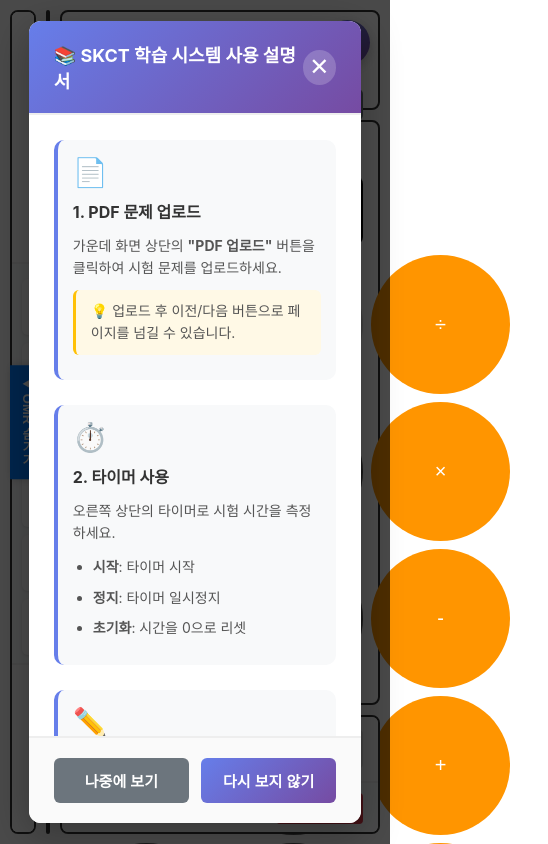
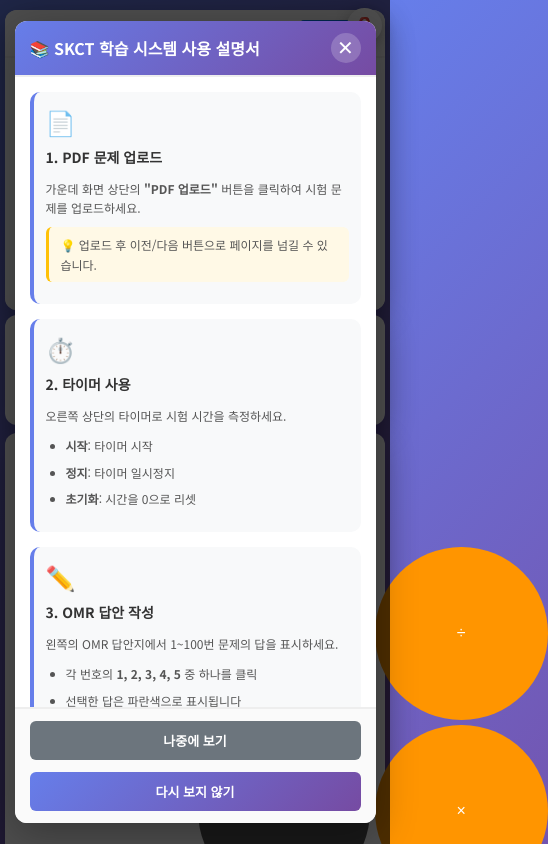
Before and after one commit to kimhyunji24/SKCT, a React (Vite) app: page / in a window 390 px wide. Shown: the top 844 px of the page, 548 px wide, since content can reach past the window. Built offline with nearby package versions, Linux system fonts and the light colour scheme.

Commit message:
UI 개선: Noto Sans KR 폰트 적용, 그라데이션 배경, 반응형 디자인 추가

```diff
--- a/index.html
+++ b/index.html
@@ -4,6 +4,9 @@
   <meta charset="UTF-8">
   <meta name="viewport" content="width=device-width, initial-scale=1.0">
   <title>SKCT 학습 시스템</title>
+  <link rel="preconnect" href="https://fonts.googleapis.com">
+  <link rel="preconnect" href="https://fonts.gstatic.com" crossorigin>
+  <link href="https://fonts.googleapis.com/css2?family=Noto+Sans+KR:wght@300;400;500;600;700&display=swap" rel="stylesheet">
 </head>
 <body>
   <div id="root"></div>
--- a/src/App.css
+++ b/src/App.css
@@ -2,36 +2,37 @@
   display: flex;
   width: 100vw;
   height: 100vh;
-  gap: 10px;
-  padding: 10px;
-  background-color: #f5f5f5;
+  gap: 15px;
+  padding: 15px;
+  background: linear-gradient(135deg, #667eea 0%, #764ba2 100%);
   position: relative;
 }
 
 .omr-toggle-btn {
   position: absolute;
   top: 50%;
-  left: 10px;
+  left: 15px;
   transform: translateY(-50%);
   z-index: 1000;
-  padding: 12px 8px;
-  background-color: #007bff;
+  padding: 14px 10px;
+  background: linear-gradient(135deg, #667eea 0%, #764ba2 100%);
   color: white;
   border: none;
-  border-radius: 0 8px 8px 0;
+  border-radius: 0 12px 12px 0;
   cursor: pointer;
   font-size: 13px;
   font-weight: 600;
   writing-mode: vertical-rl;
   text-orientation: mixed;
-  box-shadow: 2px 0 8px rgba(0,0,0,0.2);
+  box-shadow: 0 4px 15px rgba(0, 0, 0, 0.3);
   transition: all 0.3s ease;
   white-space: nowrap;
 }
 
 .omr-toggle-btn:hover {
-  background-color: #0056b3;
-  left: 12px;
+  left: 18px;
+  box-shadow: 0 6px 20px rgba(0, 0, 0, 0.4);
+  transform: translateY(-50%) scale(1.02);
 }
 
 .omr-toggle-btn:active {
@@ -40,27 +41,29 @@
 
 .help-btn {
   position: absolute;
-  top: 20px;
-  right: 20px;
+  top: 25px;
+  right: 25px;
   z-index: 1000;
-  width: 45px;
-  height: 45px;
-  background: linear-gradient(135deg, #667eea 0%, #764ba2 100%);
-  color: white;
+  width: 50px;
+  height: 50px;
+  background: white;
+  color: #667eea;
   border: none;
   border-radius: 50%;
   cursor: pointer;
-  font-size: 22px;
+  font-size: 24px;
   display: flex;
   align-items: center;
   justify-content: center;
-  box-shadow: 0 4px 12px rgba(0, 0, 0, 0.2);
+  box-shadow: 0 4px 15px rgba(0, 0, 0, 0.3);
   transition: all 0.3s ease;
 }
 
 .help-btn:hover {
-  transform: scale(1.1) rotate(15deg);
-  box-shadow: 0 6px 16px rgba(102, 126, 234, 0.4);
+  transform: scale(1.15) rotate(15deg);
+  box-shadow: 0 6px 20px rgba(0, 0, 0, 0.4);
+  background: linear-gradient(135deg, #667eea 0%, #764ba2 100%);
+  color: white;
 }
 
 .help-btn:active {
@@ -68,13 +71,14 @@
 }
 
 .omr-panel {
-  width: 280px;
+  width: 300px;
   display: flex;
   flex-direction: column;
   background-color: white;
-  border: 2px solid #333;
-  border-radius: 8px;
+  border: none;
+  border-radius: 16px;
   overflow: hidden;
+  box-shadow: 0 8px 30px rgba(0, 0, 0, 0.3);
   animation: slideIn 0.3s ease-out;
 }
 
@@ -94,9 +98,10 @@
   display: flex;
   flex-direction: column;
   background-color: white;
-  border: 2px solid #333;
-  border-radius: 8px;
+  border: none;
+  border-radius: 16px;
   overflow: hidden;
+  box-shadow: 0 8px 30px rgba(0, 0, 0, 0.3);
 }
 
 .right-panel {
@@ -108,26 +113,152 @@
 
 .timer-section {
   background-color: white;
-  border: 2px solid #333;
-  border-radius: 8px;
-  padding: 15px;
-  height: 100px;
+  border: none;
+  border-radius: 16px;
+  padding: 20px;
+  height: 110px;
+  box-shadow: 0 8px 30px rgba(0, 0, 0, 0.3);
 }
 
 .calculator-section {
   background-color: white;
-  border: 2px solid #333;
-  border-radius: 8px;
-  padding: 15px;
+  border: none;
+  border-radius: 16px;
+  padding: 20px;
   flex: 0 0 auto;
+  box-shadow: 0 8px 30px rgba(0, 0, 0, 0.3);
 }
 
 .notepad-section {
   flex: 1;
   background-color: white;
-  border: 2px solid #333;
-  border-radius: 8px;
+  border: none;
+  border-radius: 16px;
   overflow: hidden;
   display: flex;
   flex-direction: column;
+  box-shadow: 0 8px 30px rgba(0, 0, 0, 0.3);
 }
+
+/* 반응형 디자인 */
+
+/* 태블릿 (1024px 이하) */
+@media (max-width: 1024px) {
+  .app {
+    padding: 10px;
+    gap: 10px;
+  }
+
+  .omr-panel {
+    width: 250px;
+  }
+
+  .right-panel {
+    width: 280px;
+  }
+
+  .help-btn {
+    width: 45px;
+    height: 45px;
+    font-size: 20px;
+    top: 15px;
+    right: 15px;
+  }
+
+  .omr-toggle-btn {
+    font-size: 12px;
+    padding: 12px 8px;
+  }
+}
+
+/* 모바일 가로 / 작은 태블릿 (768px 이하) */
+@media (max-width: 768px) {
+  .app {
+    flex-direction: column;
+    padding: 8px;
+    gap: 8px;
+  }
+
+  .omr-panel,
+  .middle-panel,
+  .right-panel {
+    width: 100% !important;
+    max-width: 100%;
+  }
+
+  .omr-panel {
+    height: auto;
+    max-height: 40vh;
+  }
+
+  .middle-panel {
+    flex: 1;
+    min-height: 300px;
+  }
+
+  .right-panel {
+    flex-direction: row;
+    gap: 8px;
+    height: auto;
+  }
+
+  .timer-section {
+    flex: 1;
+    height: auto;
+    min-height: 80px;
+  }
+
+  .calculator-section {
+    flex: 1;
+  }
+
+  .notepad-section {
+    flex: 1;
+    min-height: 200px;
+  }
+
+  .help-btn {
+    width: 40px;
+    height: 40px;
+    font-size: 18px;
+    top: 12px;
+    right: 12px;
+  }
+
+  .omr-toggle-btn {
+    display: none;
+  }
+}
+
+/* 모바일 세로 (480px 이하) */
+@media (max-width: 480px) {
+  .app {
+    padding: 5px;
+    gap: 5px;
+  }
+
+  .omr-panel,
+  .middle-panel,
+  .right-panel {
+    border-radius: 12px;
+  }
+
+  .timer-section,
+  .calculator-section,
+  .notepad-section {
+    border-radius: 12px;
+    padding: 15px;
+  }
+
+  .right-panel {
+    flex-direction: column;
+  }
+
+  .help-btn {
+    width: 35px;
+    height: 35px;
+    font-size: 16px;
+    top: 8px;
+    right: 8px;
+  }
+}
--- a/src/components/Calculator.css
+++ b/src/components/Calculator.css
@@ -78,3 +78,46 @@
   grid-column: span 2;
   border-radius: 50px;
 }
+
+/* 반응형 */
+@media (max-width: 768px) {
+  .calc-header {
+    font-size: 14px;
+  }
+
+  .calc-display {
+    font-size: 28px;
+    padding: 12px;
+    min-height: 45px;
+  }
+
+  .calc-buttons button {
+    padding: 15px;
+    font-size: 18px;
+  }
+
+  .calc-buttons {
+    gap: 6px;
+  }
+}
+
+@media (max-width: 480px) {
+  .calc-header {
+    font-size: 13px;
+  }
+
+  .calc-display {
+    font-size: 24px;
+    padding: 10px;
+    min-height: 40px;
+  }
+
+  .calc-buttons button {
+    padding: 12px;
+    font-size: 16px;
+  }
+
+  .calc-buttons {
+    gap: 5px;
+  }
+}
--- a/src/components/NotePad.css
+++ b/src/components/NotePad.css
@@ -121,3 +121,87 @@
   cursor: crosshair;
   background-color: white;
 }
+
+/* 반응형 */
+@media (max-width: 768px) {
+  .notepad-header {
+    padding: 10px 12px;
+  }
+
+  .mode-toggle button {
+    font-size: 12px;
+    padding: 6px 12px;
+  }
+
+  .notepad-toolbar,
+  .drawing-toolbar {
+    padding: 8px 12px;
+    gap: 10px;
+  }
+
+  .tool-group {
+    font-size: 12px;
+  }
+
+  .clear-btn {
+    font-size: 12px;
+    padding: 5px 10px;
+  }
+
+  .notepad-textarea {
+    font-size: 13px;
+    padding: 12px;
+  }
+
+  .color-picker {
+    width: 35px;
+    height: 25px;
+  }
+
+  .line-width-slider {
+    width: 60px;
+  }
+}
+
+@media (max-width: 480px) {
+  .notepad-header {
+    padding: 8px 10px;
+  }
+
+  .mode-toggle button {
+    font-size: 11px;
+    padding: 5px 10px;
+  }
+
+  .notepad-toolbar,
+  .drawing-toolbar {
+    padding: 6px 10px;
+    gap: 8px;
+    flex-wrap: wrap;
+  }
+
+  .tool-group {
+    font-size: 11px;
+  }
+
+  .clear-btn {
+    font-size: 11px;
+    padding: 4px 8px;
+    width: 100%;
+    margin-left: 0;
+  }
+
+  .notepad-textarea {
+    font-size: 12px;
+    padding: 10px;
+  }
+
+  .color-picker {
+    width: 30px;
+    height: 25px;
+  }
+
+  .line-width-slider {
+    width: 50px;
+  }
+}
--- a/src/components/OMRSheet.css
+++ b/src/components/OMRSheet.css
@@ -306,3 +306,70 @@
 .grading-section::-webkit-scrollbar-thumb:hover {
   background: #555;
 }
+
+/* 반응형 */
+@media (max-width: 768px) {
+  .omr-header h2 {
+    font-size: 16px;
+  }
+
+  .omr-actions {
+    flex-wrap: wrap;
+  }
+
+  .grade-btn,
+  .clear-all-btn {
+    font-size: 12px;
+    padding: 6px 12px;
+  }
+
+  .question-number {
+    min-width: 30px;
+    font-size: 12px;
+  }
+
+  .choice-btn {
+    font-size: 12px;
+    min-width: 30px;
+    padding: 8px;
+  }
+
+  .omr-grid {
+    gap: 6px;
+  }
+
+  .omr-row {
+    gap: 8px;
+    padding: 6px 10px;
+  }
+}
+
+@media (max-width: 480px) {
+  .omr-header {
+    padding: 12px 15px;
+  }
+
+  .omr-header h2 {
+    font-size: 14px;
+  }
+
+  .question-number {
+    min-width: 25px;
+    font-size: 11px;
+  }
+
+  .choice-btn {
+    font-size: 11px;
+    min-width: 25px;
+    padding: 6px;
+  }
+
+  .omr-grid {
+    gap: 5px;
+  }
+
+  .omr-row {
+    gap: 6px;
+    padding: 5px 8px;
+  }
+}
--- a/src/components/PDFViewer.css
+++ b/src/components/PDFViewer.css
@@ -93,3 +93,69 @@
   color: #999;
   font-size: 18px;
 }
+
+/* 반응형 */
+@media (max-width: 768px) {
+  .pdf-header {
+    padding: 12px 15px;
+  }
+
+  .pdf-header h2 {
+    font-size: 16px;
+  }
+
+  .upload-btn {
+    font-size: 12px;
+    padding: 6px 12px;
+  }
+
+  .pdf-content {
+    padding: 15px;
+  }
+
+  .pdf-controls button {
+    font-size: 12px;
+    padding: 6px 12px;
+  }
+
+  .page-info {
+    font-size: 12px;
+  }
+
+  .pdf-placeholder {
+    font-size: 14px;
+  }
+}
+
+@media (max-width: 480px) {
+  .pdf-header {
+    padding: 10px 12px;
+  }
+
+  .pdf-header h2 {
+    font-size: 14px;
+  }
+
+  .upload-btn {
+    font-size: 11px;
+    padding: 5px 10px;
+  }
+
+  .pdf-content {
+    padding: 10px;
+  }
+
+  .pdf-controls {
+    gap: 10px;
+    padding: 8px 15px;
+  }
+
+  .pdf-controls button {
+    font-size: 11px;
+    padding: 6px 10px;
+  }
+
+  .page-info {
+    font-size: 11px;
+  }
+}
--- a/src/components/Timer.css
+++ b/src/components/Timer.css
@@ -69,3 +69,50 @@
 .reset-btn:hover {
   background-color: #5a6268;
 }
+
+/* 반응형 */
+@media (max-width: 768px) {
+  .timer-display {
+    font-size: 16px;
+  }
+
+  .current-time {
+    font-size: 16px;
+  }
+
+  .total-time {
+    font-size: 14px;
+  }
+
+  .timer-info {
+    font-size: 11px;
+  }
+
+  .timer-controls button {
+    font-size: 12px;
+    padding: 5px 10px;
+  }
+}
+
+@media (max-width: 480px) {
+  .timer-display {
+    font-size: 14px;
+  }
+
+  .current-time {
+    font-size: 14px;
+  }
+
+  .total-time {
+    font-size: 12px;
+  }
+
+  .timer-info {
+    font-size: 10px;
+  }
+
+  .timer-controls button {
+    font-size: 11px;
+    padding: 4px 8px;
+  }
+}
--- a/src/components/Tutorial.css
+++ b/src/components/Tutorial.css
@@ -218,24 +218,116 @@
 
 /* 반응형 */
 @media (max-width: 768px) {
+  .tutorial-overlay {
+    padding: 10px;
+  }
+
   .tutorial-modal {
     max-width: 95%;
     max-height: 95vh;
+  }
+
+  .tutorial-header {
+    padding: 15px 20px;
   }
 
   .tutorial-header h2 {
     font-size: 18px;
   }
 
+  .tutorial-content {
+    padding: 20px;
+  }
+
   .tutorial-section {
     padding: 15px;
+    margin-bottom: 20px;
   }
 
   .tutorial-section h3 {
     font-size: 16px;
   }
 
+  .tutorial-section p,
+  .tutorial-section li {
+    font-size: 13px;
+  }
+
   .section-icon {
     font-size: 28px;
   }
+
+  .tutorial-footer {
+    padding: 15px 20px;
+    flex-direction: column;
+  }
+
+  .tutorial-footer button {
+    width: 100%;
+  }
 }
+
+@media (max-width: 480px) {
+  .tutorial-overlay {
+    padding: 5px;
+  }
+
+  .tutorial-header {
+    padding: 12px 15px;
+  }
+
+  .tutorial-header h2 {
+    font-size: 16px;
+  }
+
+  .close-btn {
+    width: 30px;
+    height: 30px;
+    font-size: 20px;
+  }
+
+  .tutorial-content {
+    padding: 15px;
+  }
+
+  .tutorial-section {
+    padding: 12px;
+    margin-bottom: 15px;
+  }
+
+  .tutorial-section h3 {
+    font-size: 14px;
+  }
+
+  .tutorial-section p,
+  .tutorial-section li {
+    font-size: 12px;
+  }
+
+  .section-icon {
+    font-size: 24px;
+    margin-bottom: 8px;
+  }
+
+  .tip {
+    padding: 8px 12px;
+    font-size: 11px;
+  }
+
+  .tutorial-footer-info {
+    padding: 12px 15px;
+  }
+
+  .tutorial-footer-info p {
+    font-size: 12px;
+  }
+
+  .tutorial-footer {
+    padding: 12px 15px;
+  }
+
+  .tutorial-footer button {
+    font-size: 13px;
+    padding: 10px 16px;
+  }
+}
--- a/src/index.css
+++ b/src/index.css
@@ -5,12 +5,11 @@
 }
 
 body {
-  font-family: -apple-system, BlinkMacSystemFont, 'Segoe UI', 'Roboto', 'Oxygen',
-    'Ubuntu', 'Cantarell', 'Fira Sans', 'Droid Sans', 'Helvetica Neue',
-    sans-serif;
+  font-family: 'Noto Sans KR', -apple-system, BlinkMacSystemFont, 'Segoe UI', sans-serif;
   -webkit-font-smoothing: antialiased;
   -moz-osx-font-smoothing: grayscale;
   overflow: hidden;
+  background: linear-gradient(135deg, #667eea 0%, #764ba2 100%);
 }
 
 #root {
```
